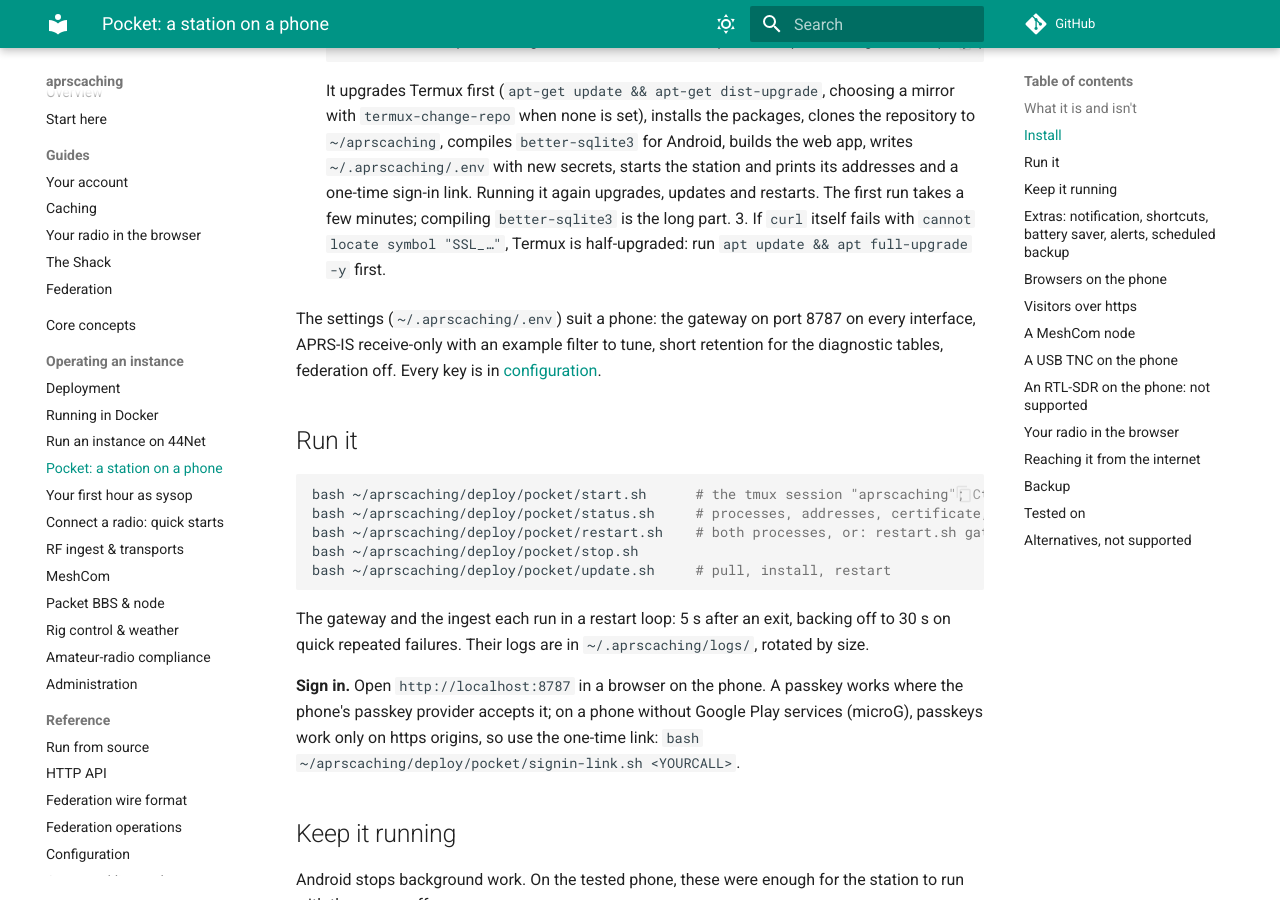
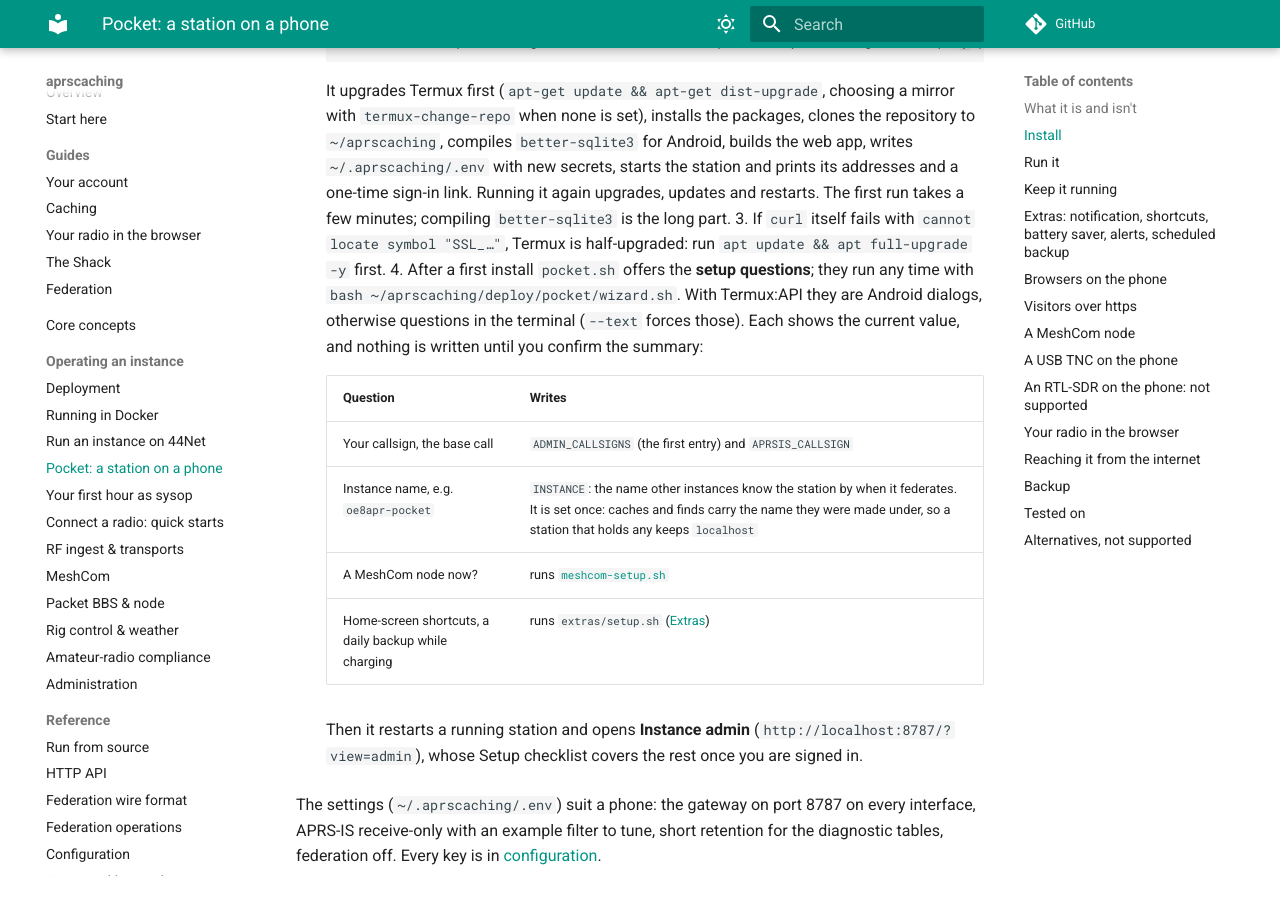
Before and after one commit to apachler/aprscaching, an MkDocs documentation site: the page built from docs/operate/pocket.md, in a window 1280 px wide and 900 px high, scrolled down 1113 px. Built offline with MkDocs 1.6.1 and Material for MkDocs 9.7.7, drawn with Linux system fonts in a browser that asks for light colours; comment, search, counter and statistics services are not loaded.

Commit message:
feat(deploy): Pocket setup wizard (#115)
PKX-10 (G8: no Setup checklist items). wizard.sh asks, in Android dialogs
(termux-dialog) or in the terminal, for the callsign, the instance name, a
MeshCom node, home-screen shortcuts and the scheduled backup. It shows the
current values, validates them (base call; lowercase hostname labels, never
localhost), writes nothing until the summary is confirmed, then restarts a
running station and opens Instance admin.

INSTANCE is set once: records carry the name they were made under, so a
station that already holds caches or finds keeps localhost.

pocket.sh offers the wizard after a first install on a terminal; install.sh
names it in the next steps. extras/setup.sh --remove also drops the job
file, so a rerun sees the backup as unregistered. test/wizard-test.sh
covers dialogs, terminal answers, validation, rerun, cancel and --dry-run;
the Pocket CI job runs it.

Signed-off-by: Andreas Pachler <apachler@paan-systems.com>

```diff
--- a/docs/operate/pocket.md
+++ b/docs/operate/pocket.md
@@ -45,6 +45,20 @@ The scripts are in `deploy/pocket/`; each takes `--help`, and the
     updates and restarts. The first run takes a few minutes; compiling `better-sqlite3` is the long part.
 3. If `curl` itself fails with `cannot locate symbol "SSL_…"`, Termux is half-upgraded: run
    `apt update && apt full-upgrade -y` first.
+4. After a first install `pocket.sh` offers the **setup questions**; they run any time with
+   `bash ~/aprscaching/deploy/pocket/wizard.sh`. With Termux:API they are Android dialogs, otherwise questions
+   in the terminal (`--text` forces those). Each shows the current value, and nothing is written until you
+   confirm the summary:
+
+    | Question | Writes |
+    |---|---|
+    | Your callsign, the base call | `ADMIN_CALLSIGNS` (the first entry) and `APRSIS_CALLSIGN` |
+    | Instance name, e.g. `oe8apr-pocket` | `INSTANCE`: the name other instances know the station by when it federates. It is set once: caches and finds carry the name they were made under, so a station that holds any keeps `localhost` |
+    | A MeshCom node now? | runs [`meshcom-setup.sh`](#a-meshcom-node) |
+    | Home-screen shortcuts, a daily backup while charging | runs `extras/setup.sh` ([Extras](#extras-notification-shortcuts-battery-saver-alerts-scheduled-backup)) |
+
+    Then it restarts a running station and opens **Instance admin** (`http://localhost:8787/?view=admin`),
+    whose Setup checklist covers the rest once you are signed in.
 
 The settings (`~/.aprscaching/.env`) suit a phone: the gateway on port 8787 on every interface, APRS-IS
 receive-only with an example filter to tune, short retention for the diagnostic tables, federation off.
```
Also changed, not shown: deploy/pocket/README.md (+2 -0 lines), 6 other files.
